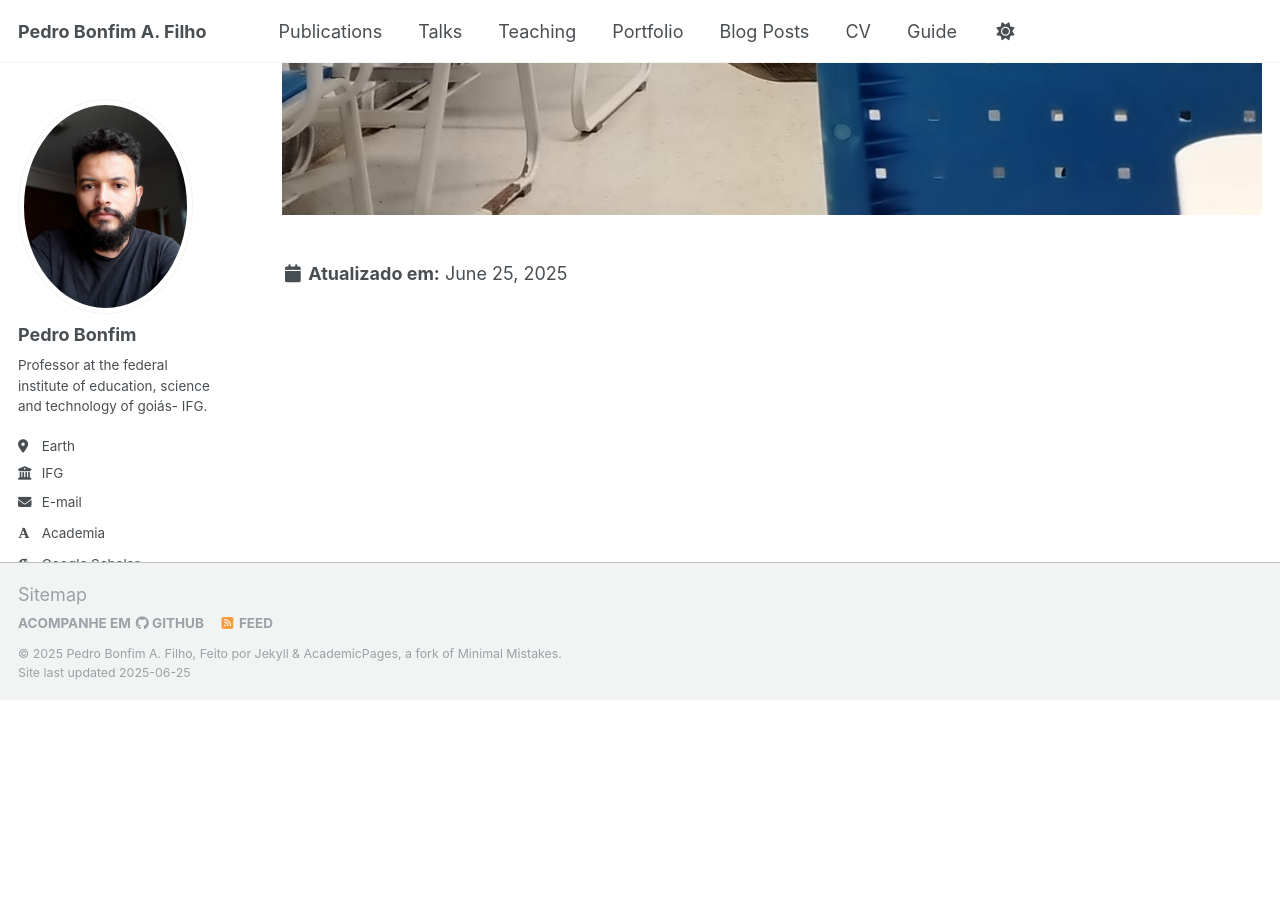
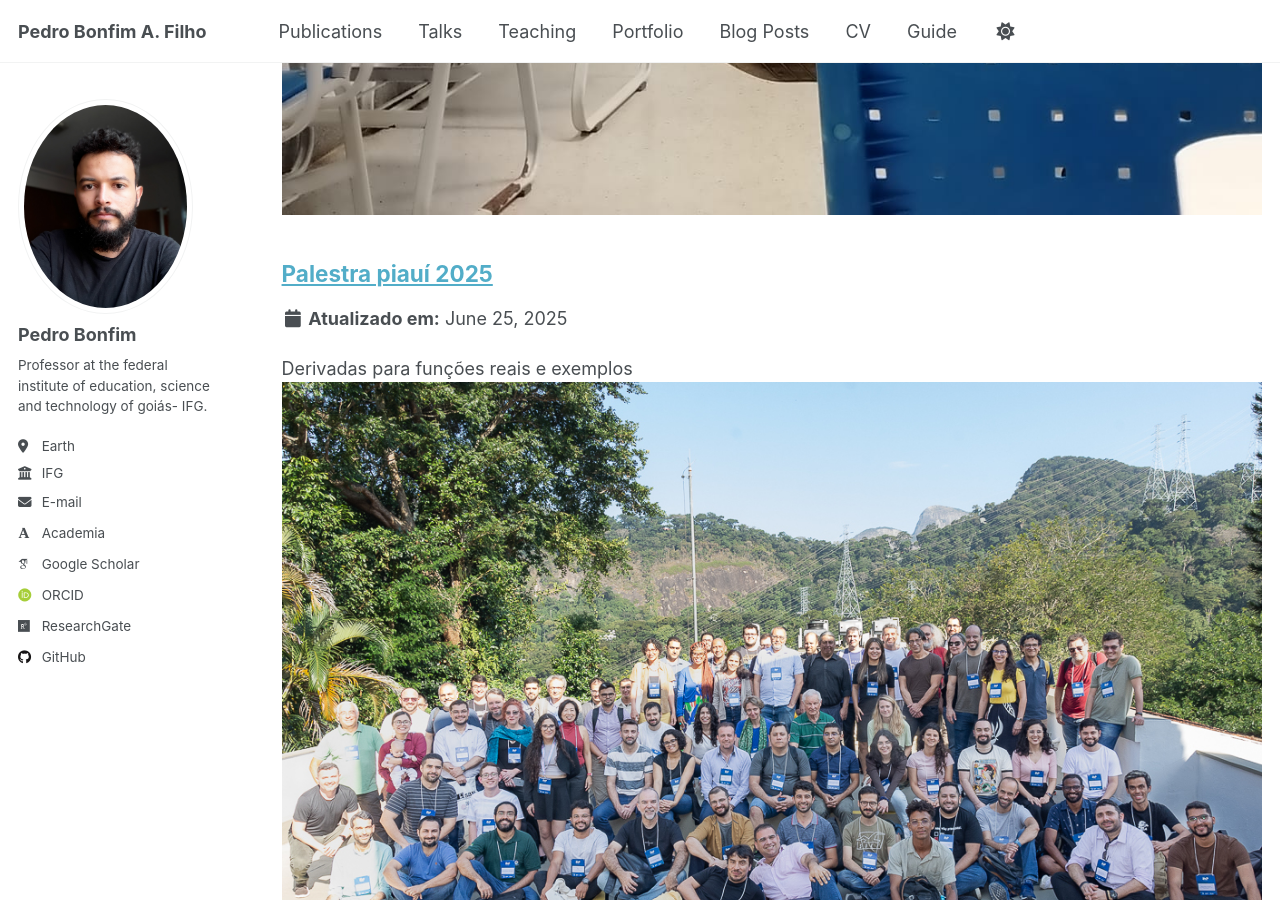
Before and after one commit to pedroassuncaofilho/pedroassuncaofilho.github.io, a Jekyll site: the page built from _pages/portfolio.html, in a window 1280 px wide and 900 px high, scrolled down 1387 px. Built offline with Jekyll 4.4.1, drawn with Linux system fonts in a browser that asks for light colours; some web fonts are replaced; before the commit the page ends 2087 px from its top, so only the background shows below that.

Commit message:
Update portfolio-2.html

```diff
--- a/_portfolio/portfolio-2.html
+++ b/_portfolio/portfolio-2.html
@@ -1,7 +1,7 @@
 ---
 title: "Palestra piauí 2025"
 excerpt: "Derivadas para funções reais e exemplos <br/><img src='/images/piaui.jpeg'>"
-"Derivadas para funções reais e exemplos <br/><img src='/images/34-Coloquio-25-07-143.jpeg'>"
+excerpt: "Derivadas para funções reais e exemplos <br/><img src='/images/34-Coloquio-25-07-143.jpeg'>"
 collection: portfolio
 ---
 
```
